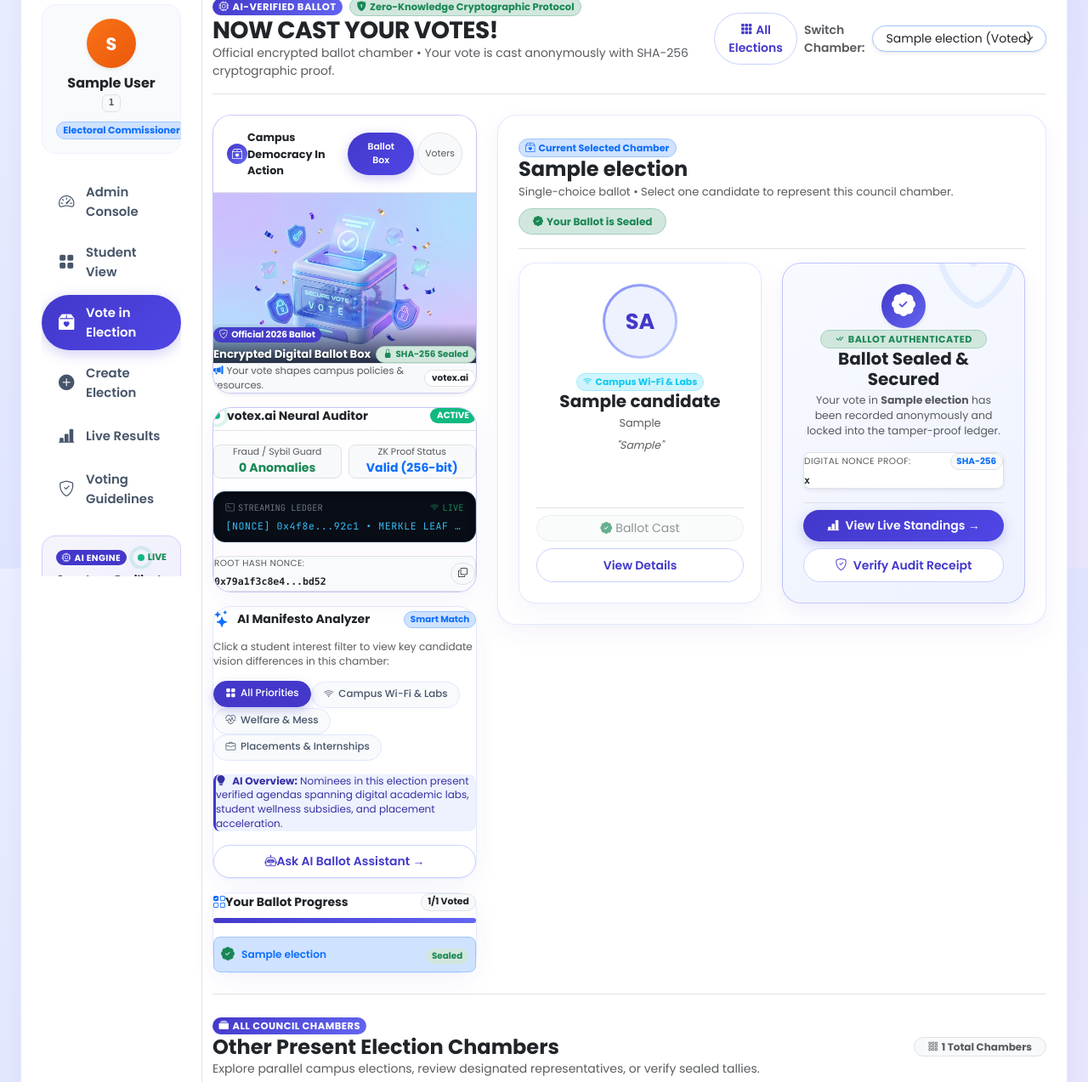
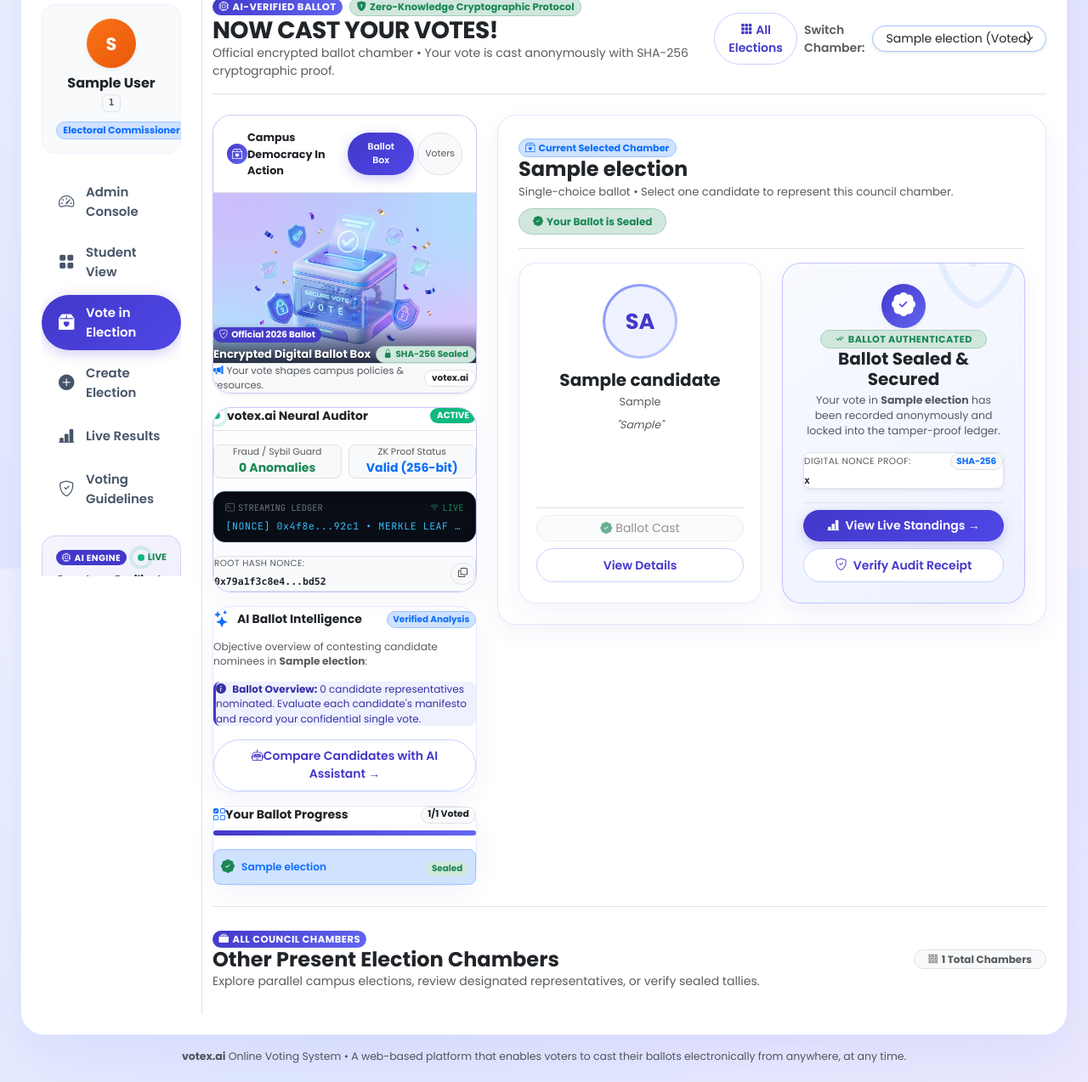
Before and after one commit to singhaisarvagya8-hue/AI-Automated-Voting-System, a Flask app: page /voter/vote in a window 1280 px wide. Shown: the part 131-1404 px from the top of the page at 85% size. Run offline with Flask 3, Linux system fonts and the light colour scheme; the visitor is signed in with stand-in values (Sample User, id 1); tables that the repository leaves empty hold one stand-in row (values such as "Sample post").

Commit message:
Remove artificial category tags from above candidate names on voting cards

```diff
--- a/templates/vote.html
+++ b/templates/vote.html
@@ -184,47 +184,31 @@
                 </div>
             </div>
 
-            <!-- Card 2: Interactive AI Candidate Comparator -->
+            <!-- Card 2: AI Candidate Intelligence -->
             <div class="votex-card p-3.5 mb-3" style="border: 1px solid rgba(224, 231, 255, 0.9);">
                 <div class="d-flex align-items-center justify-content-between mb-2">
                     <div class="d-flex align-items-center gap-2">
                         <i class="bi bi-stars text-primary fs-5"></i>
                         <h6 class="fw-bold text-dark mb-0 small" style="font-family: 'Poppins', sans-serif;">
-                            AI Manifesto Analyzer
+                            AI Ballot Intelligence
                         </h6>
                     </div>
                     <span class="badge bg-primary-subtle text-primary border border-primary-subtle rounded-pill" style="font-size: 0.65rem;">
-                        Smart Match
+                        Verified Analysis
                     </span>
                 </div>
                 <p class="text-muted small mb-2.5" style="font-size: 0.76rem; line-height: 1.4;">
-                    Click a student interest filter to view key candidate vision differences in this chamber:
+                    Objective overview of contesting candidate nominees in <strong>{{ election.title }}</strong>:
                 </p>
 
-                <!-- Interactive Interest Chips -->
-                <div class="d-flex flex-wrap gap-1.5 mb-3" id="aiFilterGroup">
-                    <span class="ai-filter-chip active" onclick="filterByAITag('all', this)">
-                        <i class="bi bi-grid-fill"></i> All Priorities
-                    </span>
-                    <span class="ai-filter-chip" onclick="filterByAITag('tech', this)">
-                        <i class="bi bi-wifi"></i> Campus Wi-Fi & Labs
-                    </span>
-                    <span class="ai-filter-chip" onclick="filterByAITag('welfare', this)">
-                        <i class="bi bi-heart-pulse"></i> Welfare & Mess
-                    </span>
-                    <span class="ai-filter-chip" onclick="filterByAITag('career', this)">
-                        <i class="bi bi-briefcase"></i> Placements & Internships
-                    </span>
-                </div>
-
-                <!-- Instant AI Takeaway Snippet -->
-                <div id="aiSummaryBox" class="p-2.5 rounded-3 mb-3" style="background: #eef2ff; border-left: 3px solid #4338ca; font-size: 0.75rem; color: #3730a3; line-height: 1.4;">
-                    <i class="bi bi-lightbulb-fill me-1"></i>
-                    <span id="aiSummaryText"><strong>AI Overview:</strong> Nominees in this election present verified agendas spanning digital academic labs, student wellness subsidies, and placement acceleration.</span>
+                <!-- Candidates Overview Snippet -->
+                <div class="p-2.5 rounded-3 mb-3" style="background: #eef2ff; border-left: 3px solid #4338ca; font-size: 0.75rem; color: #3730a3; line-height: 1.45;">
+                    <i class="bi bi-info-circle-fill me-1"></i>
+                    <span><strong>Ballot Overview:</strong> {{ cands|length }} candidate representative{{ 's' if cands|length != 1 else '' }} nominated. Evaluate each candidate's manifesto and record your confidential single vote.</span>
                 </div>
 
                 <button type="button" class="btn btn-sm btn-ivote-outline w-100 py-1.5" onclick="openAIAssistantModal()">
-                    <i class="bi bi-robot me-1.5"></i>Ask AI Ballot Assistant &rarr;
+                    <i class="bi bi-robot me-1.5"></i>Compare Candidates with AI Assistant &rarr;
                 </button>
             </div>
 
@@ -327,8 +311,7 @@
                     {% if cands %}
                         <div class="row g-3 g-md-4" id="candidateCardsContainer">
                             {% for cand in cands %}
-                                {% set cand_tag = 'tech' if loop.index % 3 == 1 else ('welfare' if loop.index % 3 == 2 else 'career') %}
-                                <div class="col-sm-6 col-xl-6 candidate-col-item" data-ai-tag="{{ cand_tag }}">
+                                <div class="col-sm-6 col-xl-6 candidate-col-item">
                                     <div class="ivote-candidate-card h-100 d-flex flex-column justify-content-between text-center p-3.5" id="candCard_{{ cand.id }}">
 
                                         <div>
@@ -337,23 +320,6 @@
                                                 <div class="candidate-avatar-inner">
                                                     {{ cand.name[:2]|upper }}
                                                 </div>
-                                            </div>
-
-                                            <!-- AI Priority Tag -->
-                                            <div class="mb-1.5">
-                                                {% if cand_tag == 'tech' %}
-                                                    <span class="badge bg-info-subtle text-info border border-info-subtle rounded-pill" style="font-size: 0.68rem;">
-                                                        <i class="bi bi-wifi me-1"></i>Campus Wi-Fi & Labs
-                                                    </span>
-                                                {% elif cand_tag == 'welfare' %}
-                                                    <span class="badge bg-success-subtle text-success border border-success-subtle rounded-pill" style="font-size: 0.68rem;">
-                                                        <i class="bi bi-heart-pulse me-1"></i>Welfare & Mess
-                                                    </span>
-                                                {% else %}
-                                                    <span class="badge bg-primary-subtle text-primary border border-primary-subtle rounded-pill" style="font-size: 0.68rem;">
-                                                        <i class="bi bi-briefcase me-1"></i>Placement & Career
-                                                    </span>
-                                                {% endif %}
                                             </div>
 
                                             <!-- Candidate Name -->
@@ -409,7 +375,7 @@
 
                             {% if cands|length % 2 == 1 %}
                                 <!-- Complementary Classy Card to Perfectly Balance the 2-Column Grid -->
-                                <div class="col-sm-6 col-xl-6 candidate-col-item" data-ai-tag="all">
+                                <div class="col-sm-6 col-xl-6 candidate-col-item">
                                     {% if already_voted %}
                                         <!-- Classy Cryptographic Seal Card when Ballot is Cast -->
                                         <div class="votex-card h-100 p-4 d-flex flex-column justify-content-between text-center position-relative overflow-hidden"
@@ -792,31 +758,6 @@
         alert('Merkle Root copied to clipboard: ' + text);
     }
 
-    function filterByAITag(tag, element) {
-        document.querySelectorAll('#aiFilterGroup .ai-filter-chip').forEach(c => c.classList.remove('active'));
-        if (element) element.classList.add('active');
-
-        const summaryText = document.getElementById('aiSummaryText');
-        if (tag === 'tech') {
-            summaryText.innerHTML = '<strong>Campus Wi-Fi & Labs:</strong> Candidates prioritising 24/7 technical infrastructure, fiber connectivity, and high-performance engineering lab grants.';
-        } else if (tag === 'welfare') {
-            summaryText.innerHTML = '<strong>Welfare & Mess:</strong> Candidates pledging student mental health counselors, mess food quality audit committees, and emergency student welfare funds.';
-        } else if (tag === 'career') {
-            summaryText.innerHTML = '<strong>Placements & Career:</strong> Candidates focusing on alumni corporate networks, internship stipends, and placement preparation bootcamps.';
-        } else {
-            summaryText.innerHTML = '<strong>AI Overview:</strong> Nominees in this election present verified agendas spanning digital academic labs, student wellness subsidies, and placement acceleration.';
-        }
-
-        const items = document.querySelectorAll('.candidate-col-item');
-        items.forEach(it => {
-            if (tag === 'all' || it.getAttribute('data-ai-tag') === tag) {
-                it.classList.remove('d-none');
-            } else {
-                it.classList.add('d-none');
-            }
-        });
-    }
-
     function applyCandidateFilter(rawQuery) {
         const query = (rawQuery || '').trim().toLowerCase();
         const badge = document.getElementById('searchFilterBadge');
```
